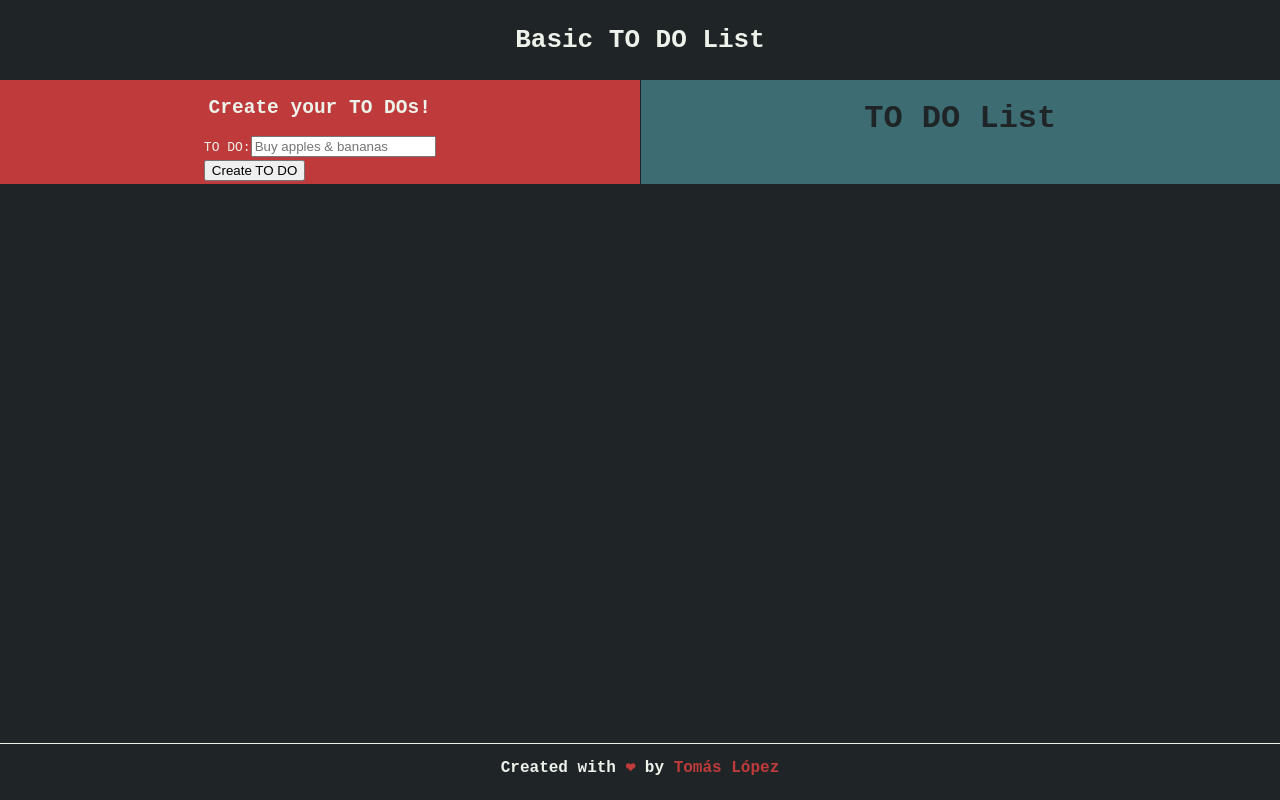
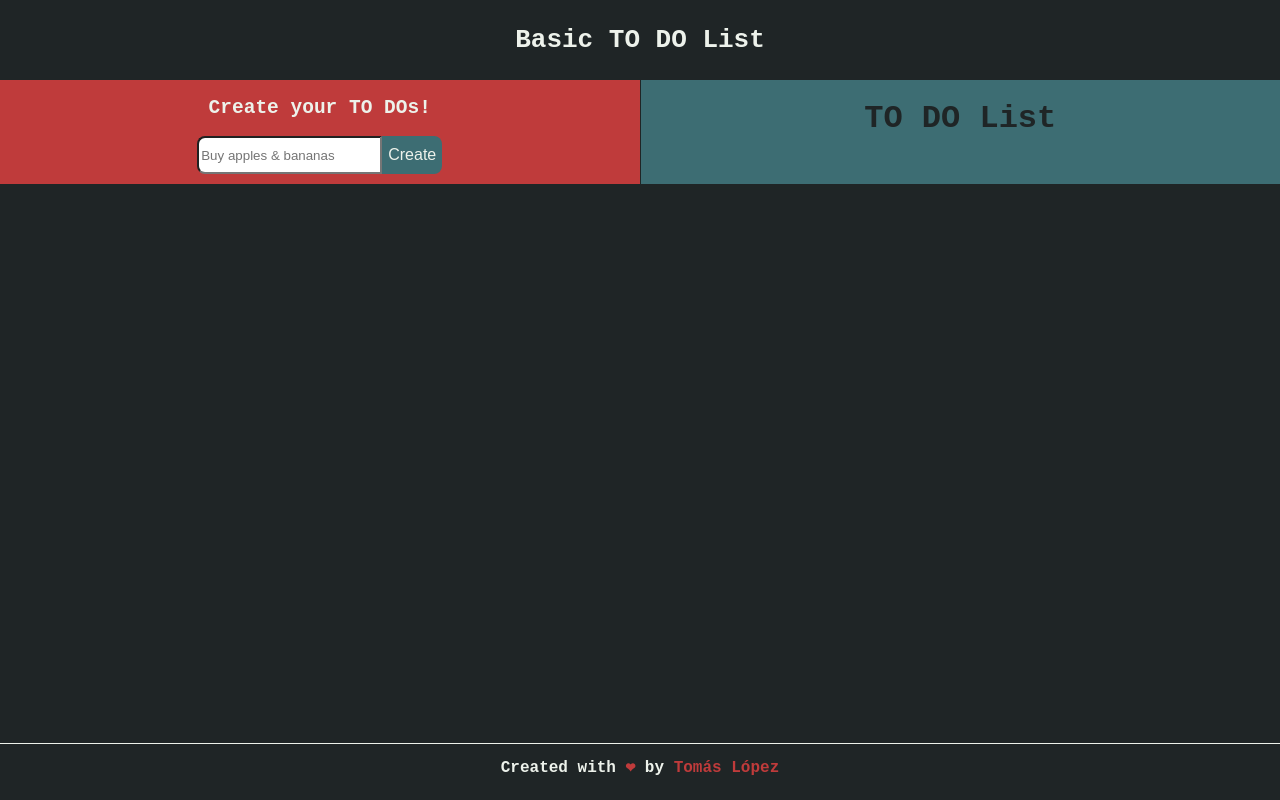
Before and after one commit to lopez-tomas/basic-todo-list, a React (Create React App) app: page / in a window 1280 px wide. Built offline with nearby package versions, Linux system fonts and the light colour scheme.

Commit message:
[FEAT/styles]: Form component styles added. Minor change in Form component.

```diff
--- a/src/containers/Form.jsx
+++ b/src/containers/Form.jsx
@@ -1,5 +1,6 @@
 import React, { useContext, useRef } from 'react';
 import AppContext from '../context/AppContext';
+import '../styles/Form.sass';
 
 const Form = () => {
   const { state, createToDo } = useContext(AppContext);
@@ -23,8 +24,6 @@ const Form = () => {
 
   return (
     <form action="/" className="Form" ref={form}>
-      <div>
-        <label className="label todo-label" htmlFor="todo">TO DO:</label>
       <input
         className="input todo-input"
         type="text"
@@ -32,11 +31,10 @@ const Form = () => {
         placeholder="Buy apples & bananas"
         required
       />
-      </div>
       <input
-        className="btn primary-btn create-todo-btn"
+        className="btn primary-btn"
         type="submit"
-        value="Create TO DO"
+        value="Create"
         onClick={handleSubmit}
       />
     </form>
--- /dev/null
+++ b/src/styles/Form.sass
@@ -0,0 +1,23 @@
+@use './modules/colors'
+
+.Form
+  display: flex
+
+  .todo-input
+    height: 2rem
+    border-top-left-radius: 8px
+    border-bottom-left-radius: 8px
+
+  .primary-btn
+    font-size: 1rem
+    color: colors.$white
+    background-color: colors.$primary-color
+    border-width: 1px
+    border-style: none
+    border-color: colors.$primary-color
+    border-top-right-radius: 8px
+    border-bottom-right-radius: 8px
+
+    &:hover
+      color: colors.$black
+      background-color: colors.$secondary-color
```
Lines whose indentation alone changed are shown as unchanged.
